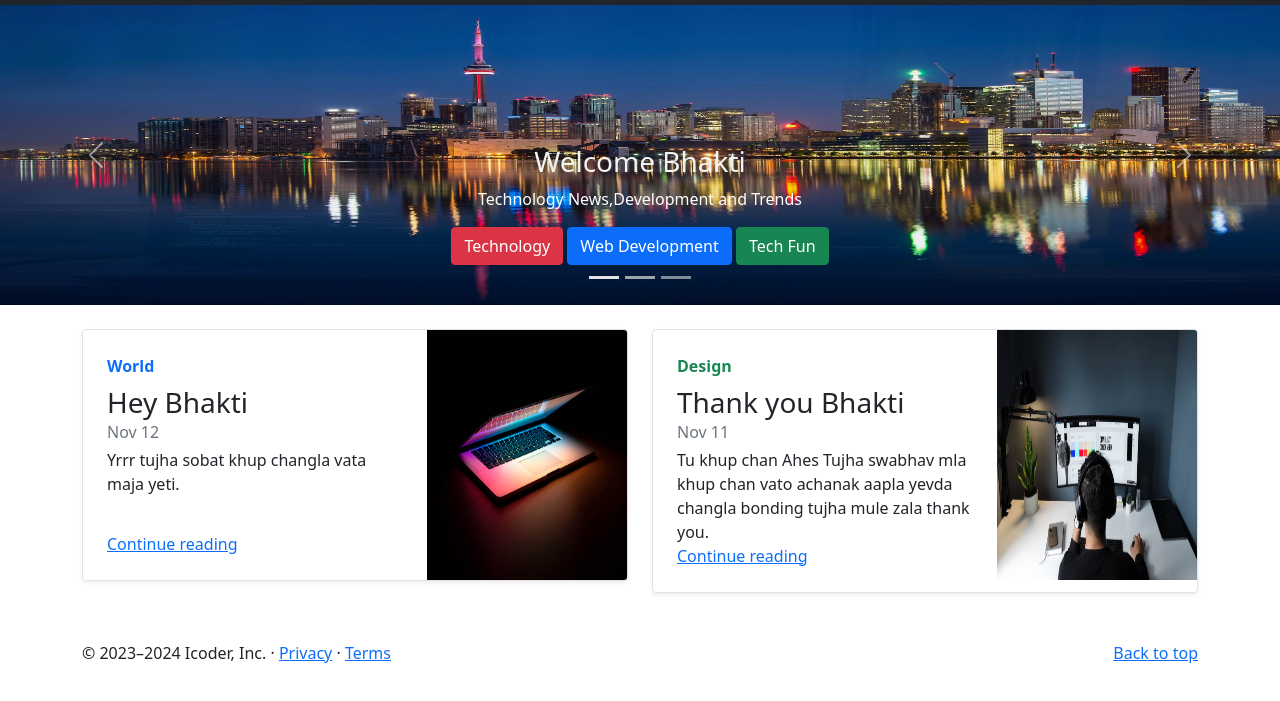
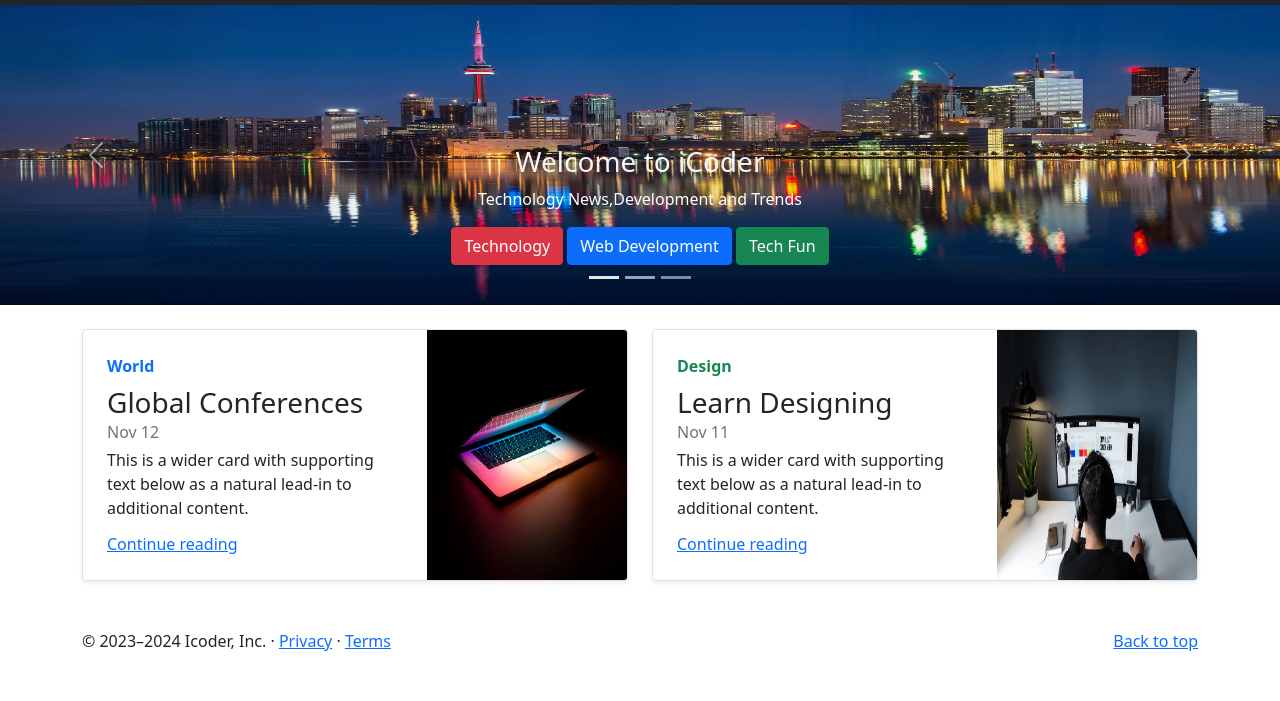
Before and after one commit to lokeshthule/IcodersBootstrap, a plain HTML site: page index.html in a window 1280 px wide. Shown: the part 51-752 px from the top of the page. Drawn offline with nearby package versions, Linux system fonts and the light colour scheme.

Commit message:
Update index.html

```diff
--- a/index.html
+++ b/index.html
@@ -31,7 +31,7 @@
             <div class="collapse navbar-collapse" id="navbarSupportedContent">
                 <ul class="navbar-nav me-auto mb-2 mb-lg-0">
                     <li class="nav-item">
-                        <a class="nav-link active" aria-current="page" href="a.html">Home</a>
+                        <a class="nav-link active" aria-current="page" href="index.html">Home</a>
                     </li>
                     <li class="nav-item">
                         <a class="nav-link" href="about.html">About</a>
@@ -151,7 +151,7 @@
             <div class="carousel-item active">
                 <img src="pic2.jpg" class="d-block w-100 pics" alt="pic1">
                 <div class="carousel-caption d-none d-md-block">
-                    <h3>Welcome Bhakti</h3>
+                    <h3>Welcome to iCoder</h3>
                     <p>Technology News,Development and Trends</p>
                     <button class="btn btn-danger">Technology</button>
                     <button class="btn btn-primary">Web Development</button>
@@ -161,7 +161,7 @@
             <div class="carousel-item">
                 <img src="img3.avif" class="d-block w-100 pics" alt="pic2">
                 <div class="carousel-caption d-none d-md-block">
-                    <h3>Thank you for coming </h3>
+                    <h3>The Best Coding Blog</h3>
                     <p>Technology News,Development and Trends</p>
                     <button class="btn btn-danger">Technology</button>
                     <button class="btn btn-primary">Web Development</button>
@@ -171,7 +171,7 @@
             <div class="carousel-item">
                 <img src="img2.avif" class="d-block w-100 pics" alt="pic3">
                 <div class="carousel-caption d-none d-md-block">
-                    <h3>I am Enjoying time with you</h3>
+                    <h3>Award Winning Blog</h3>
                     <p>Technology News,Development and Trends</p>
                     <button class="btn btn-danger">Technology</button>
                     <button class="btn btn-primary">Web Development</button>
@@ -197,9 +197,10 @@
                     class="row g-0 border rounded overflow-hidden flex-md-row mb-4 shadow-sm h-md-250 position-relative">
                     <div class="col p-4 d-flex flex-column position-static">
                         <strong class="d-inline-block mb-2 text-primary">World</strong>
-                        <h3 class="mb-0">Hey Bhakti </h3>
+                        <h3 class="mb-0">Global Conferences</h3>
                         <div class="mb-1 text-muted">Nov 12</div>
-                        <p class="card-text mb-auto">Yrrr tujha sobat khup changla vata maja yeti.</p>
+                        <p class="card-text mb-auto">This is a wider card with supporting text below as a natural
+                            lead-in to additional content.</p>
                         <a href="#" class="stretched-link">Continue reading</a>
                     </div>
                     <div class="col-auto d-none d-lg-block">
@@ -212,9 +213,10 @@
                     class="row g-0 border rounded overflow-hidden flex-md-row mb-4 shadow-sm h-md-250 position-relative">
                     <div class="col p-4 d-flex flex-column position-static">
                         <strong class="d-inline-block mb-2 text-success">Design</strong>
-                        <h3 class="mb-0">Thank you Bhakti</h3>
+                        <h3 class="mb-0">Learn Designing</h3>
                         <div class="mb-1 text-muted">Nov 11</div>
-                        <p class="mb-auto">Tu khup chan Ahes Tujha swabhav mla khup chan vato achanak aapla yevda  changla bonding tujha mule zala thank you.</p>
+                        <p class="mb-auto">This is a wider card with supporting text below as a natural lead-in to
+                            additional content.</p>
                         <a href="#" class="stretched-link">Continue reading</a>
                     </div>
                     <div class="col-auto d-none d-lg-block">
```
